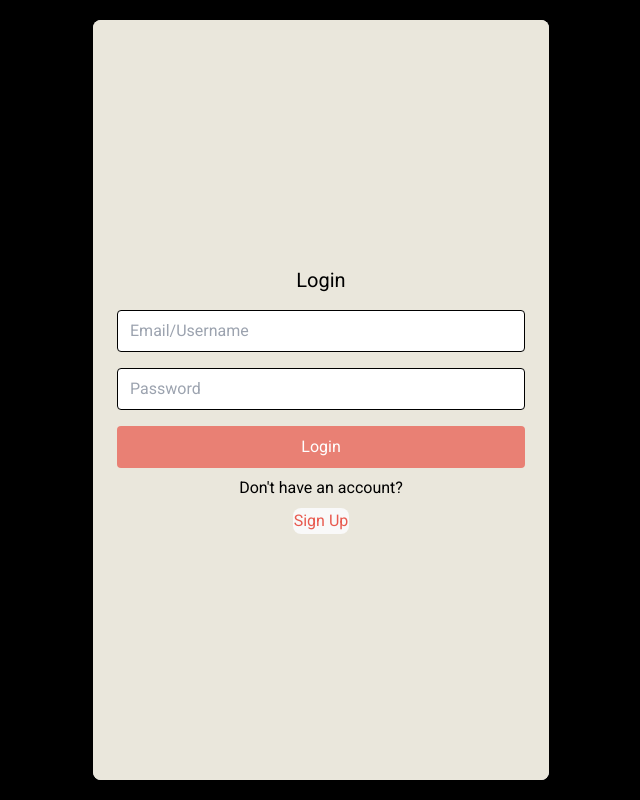
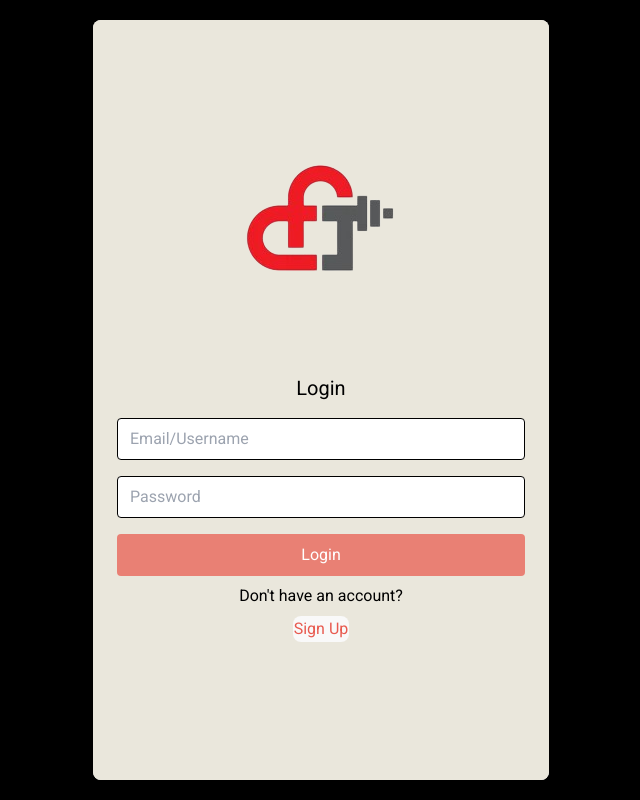
Before and after one commit to JoshuaW13/ConceptFitness, a React (Vite) app in the folder conceptFitness/: page / in a window 1280 px wide. Shown: the whole page, without its empty margins (319-959 px from the left). Built offline with nearby package versions, Linux system fonts and the light colour scheme.

Commit message:
Added concept fitness logo to login page

```diff
--- a/conceptFitness/src/pages/Login.jsx
+++ b/conceptFitness/src/pages/Login.jsx
@@ -1,5 +1,5 @@
 import React, { useState } from 'react';
-import viteLogo from "/ConceptFitnessLogo.png";
+import Logo from "/ConceptFitnessLogo.png";
 import '../App.css'
 import { useNavigate } from 'react-router-dom';
 
@@ -20,6 +20,10 @@ function Login() {
 
   return (
       <div className='w-full h-full bg-[#EAE7DC] flex flex-col justify-center items-center gap-10'>
+         <div className='flex justify-center items-center'>
+          <img src={Logo} alt="" />
+
+          </div>
         <form onSubmit={handleSubmit} className="bg-white-100 p-6 w-full">
         <h2 className="text-xl text-black mb-4">Login</h2>
         <div className="mb-4">
```
